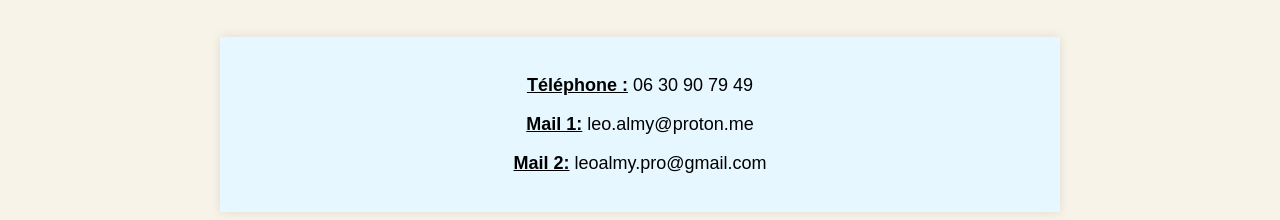
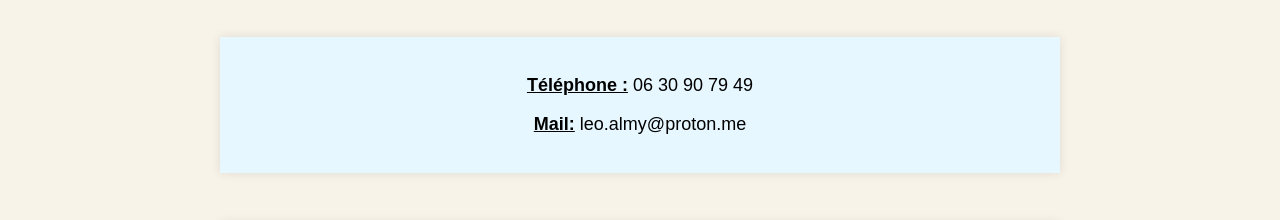
Before and after one commit to leoalmy/Projet-CV, a plain HTML site: page contact/contact.html in a window 1280 px wide. Shown: the part 164-384 px from the top of the page. Drawn offline with Linux system fonts and the light colour scheme.

Commit message:
Added a link to my github and removed one mail

```diff
--- a/contact/contact.html
+++ b/contact/contact.html
@@ -16,8 +16,7 @@
     <h1>Cette page est destiné à savoir comment me contacter.</h1>
     <div class="container1">
         <p><u><b>Téléphone :</b></u> 06 30 90 79 49</p>
-        <p><u><b>Mail 1:</b></u> leo.almy@proton.me</p>
-        <p><u><b>Mail 2:</b></u> leoalmy.pro@gmail.com</p>
+        <p><u><b>Mail:</b></u> leo.almy@proton.me</p>
     </div>
     <div class="container2">
         <img src="../images/github-mark/github-mark.svg"> <a href="https://github.com/leoalmy"><b>   Mon GitHub</b></a>
--- a/projets/projets.css
+++ b/projets/projets.css
@@ -13,6 +13,9 @@ p {
     font-size: 18px;
     line-height: 1.2;
     margin-top: 15px;
+}
+h3 {
+    white-space: nowrap;
 }
 .container0 {
     max-width: 800px;
```
Also changed, not shown: projets/projets.html (+1 -1 lines).
